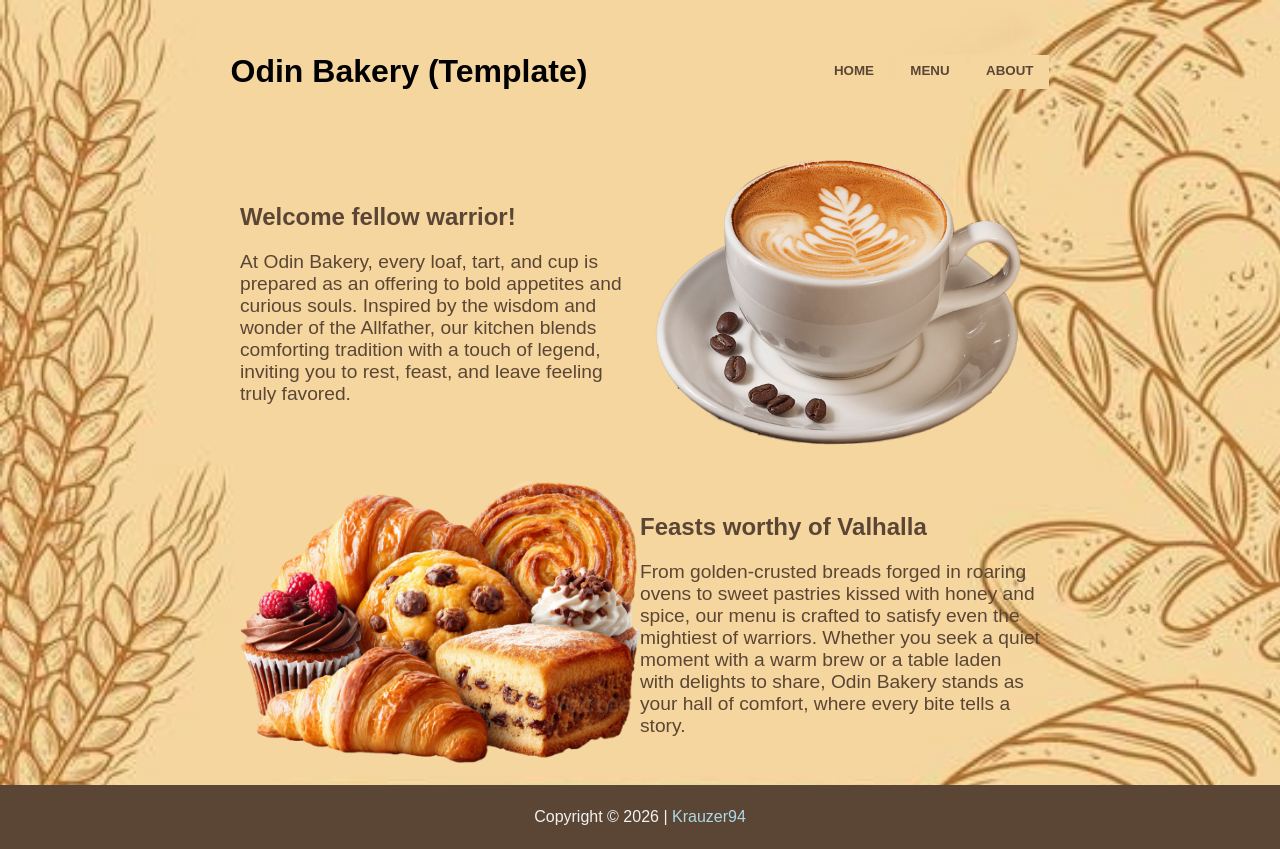
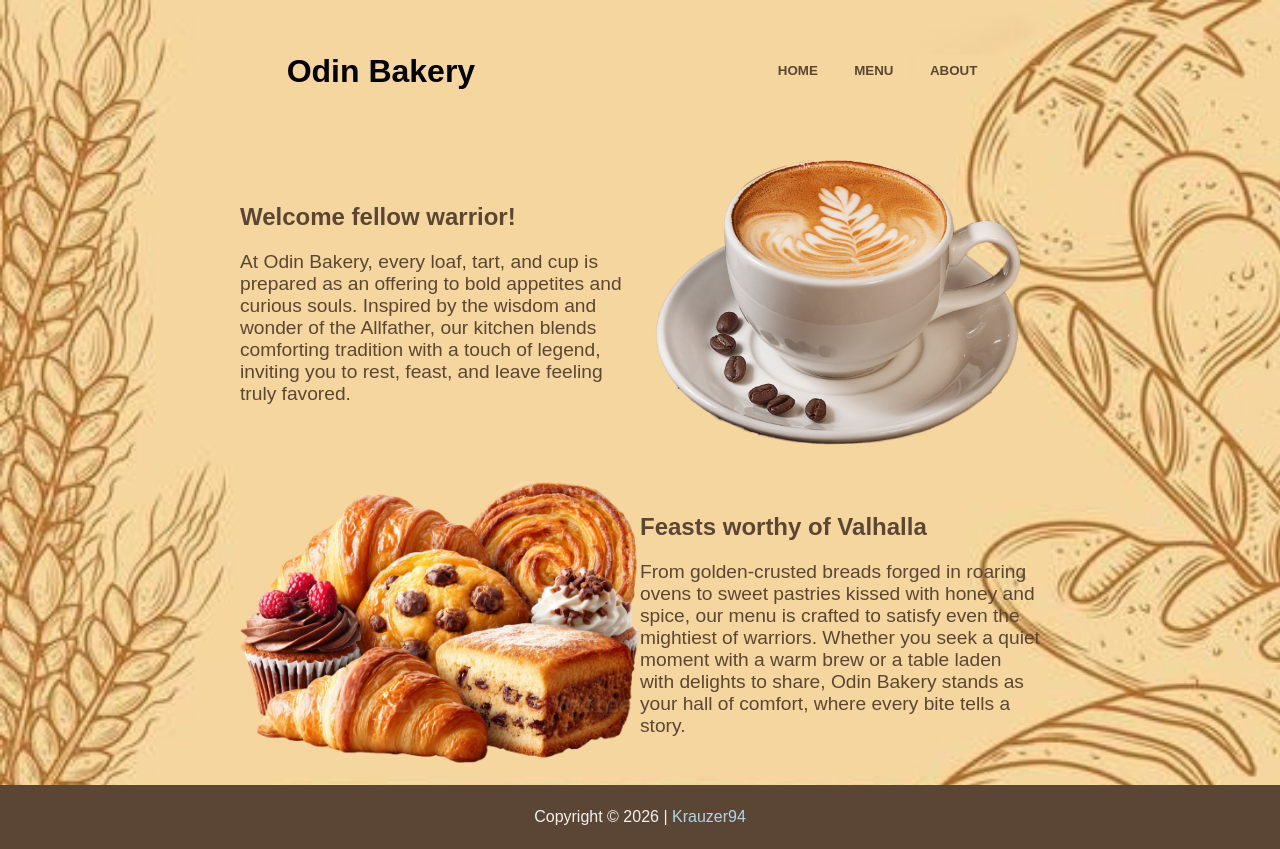
Before and after one commit to Krauzer94/odin-restaurant-page, a website built with webpack: page src/menu.html in a window 1280 px wide. Built offline with nearby package versions, Linux system fonts and the light colour scheme.

Commit message:
Forgot to remove the placeholder text

```diff
--- a/src/menu.html
+++ b/src/menu.html
@@ -11,7 +11,7 @@
 <body>
   <header>
     <!-- Header and horizontal navbar -->
-    <h1>Odin Bakery (Template)</h1>
+    <h1>Odin Bakery</h1>
     <!-- Sections navigation buttons -->
     <nav>
       <!-- Other page navigation -->
```
Also changed, not shown: src/template.html (+1 -1 lines).
